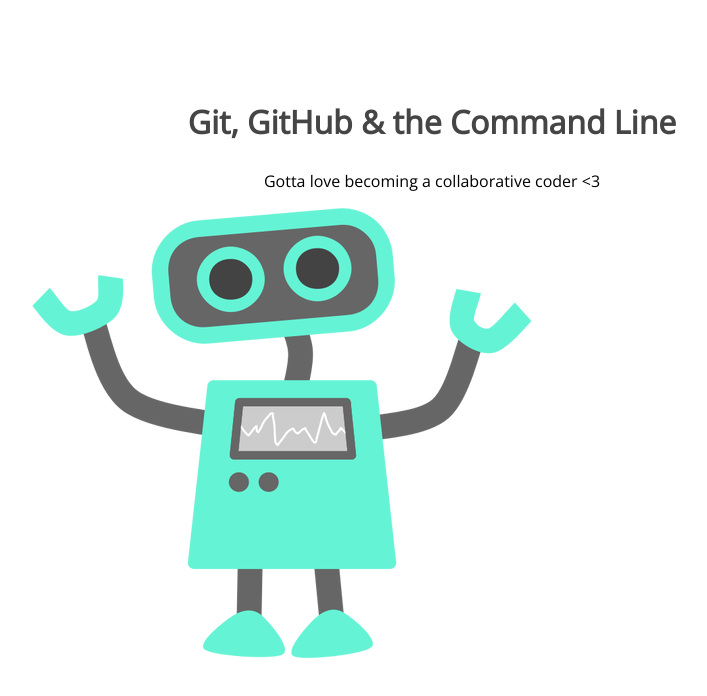
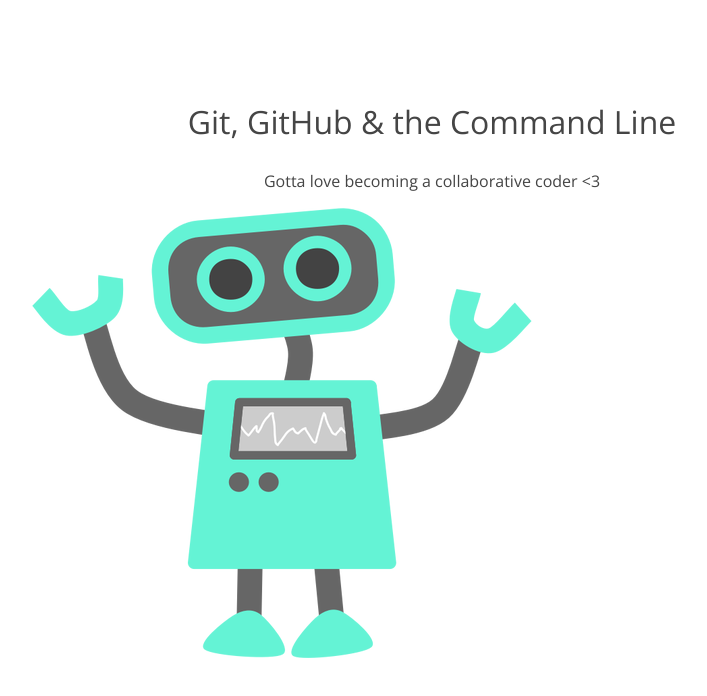
Before and after one commit to choey322/105-project, a plain HTML site: page index.html in a window 1280 px wide. Shown: the whole page, without its empty margins (208-915 px from the left). Drawn offline with nearby package versions, Linux system fonts and the light colour scheme.

Commit message:
commit again

```diff
--- a/css/style.css
+++ b/css/style.css
@@ -5,11 +5,11 @@ section {
 section h1,
 section p {
 	text-align: center;
-	/*color: #454545;*/
+	color: #454545;
 }
 section h1 {
 	font: 32px 'Open Sans';
-	font-weight: bold;
+	/*font-weight: bold;*/
 	color: #454545;
 }
 section p {
```
